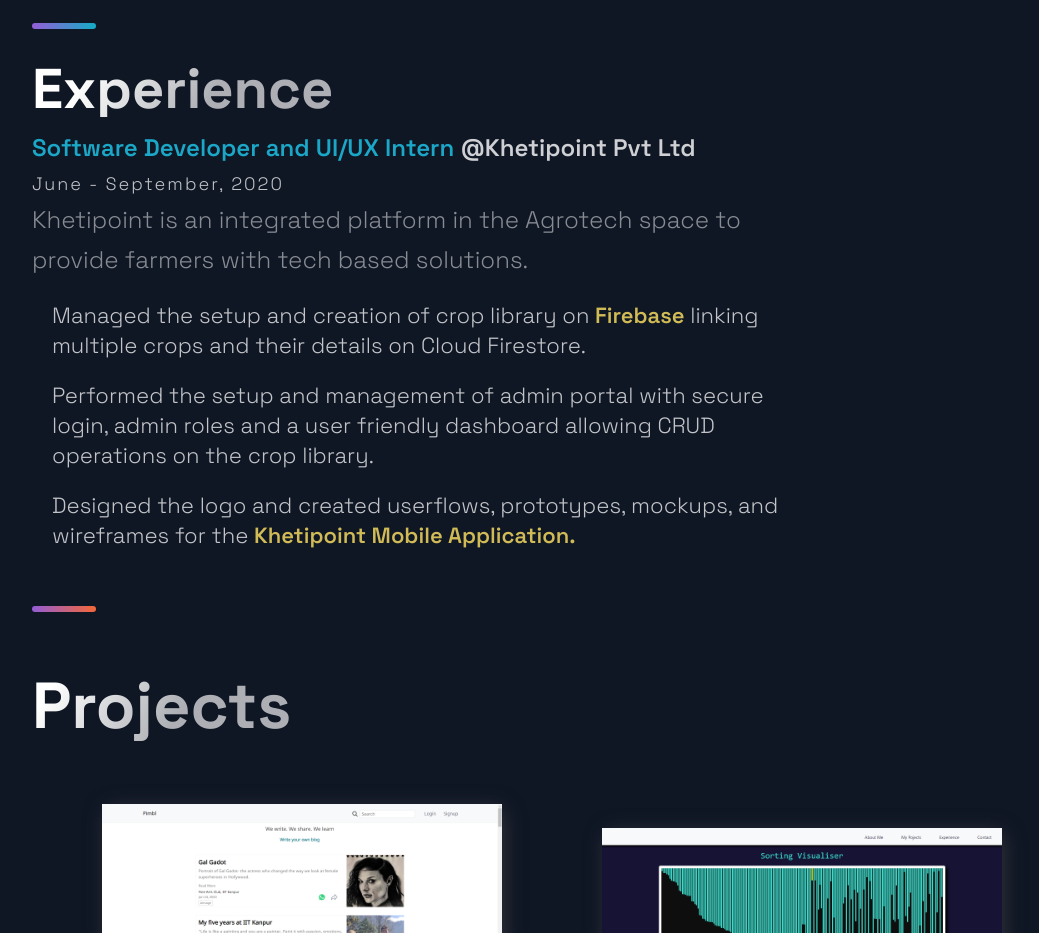
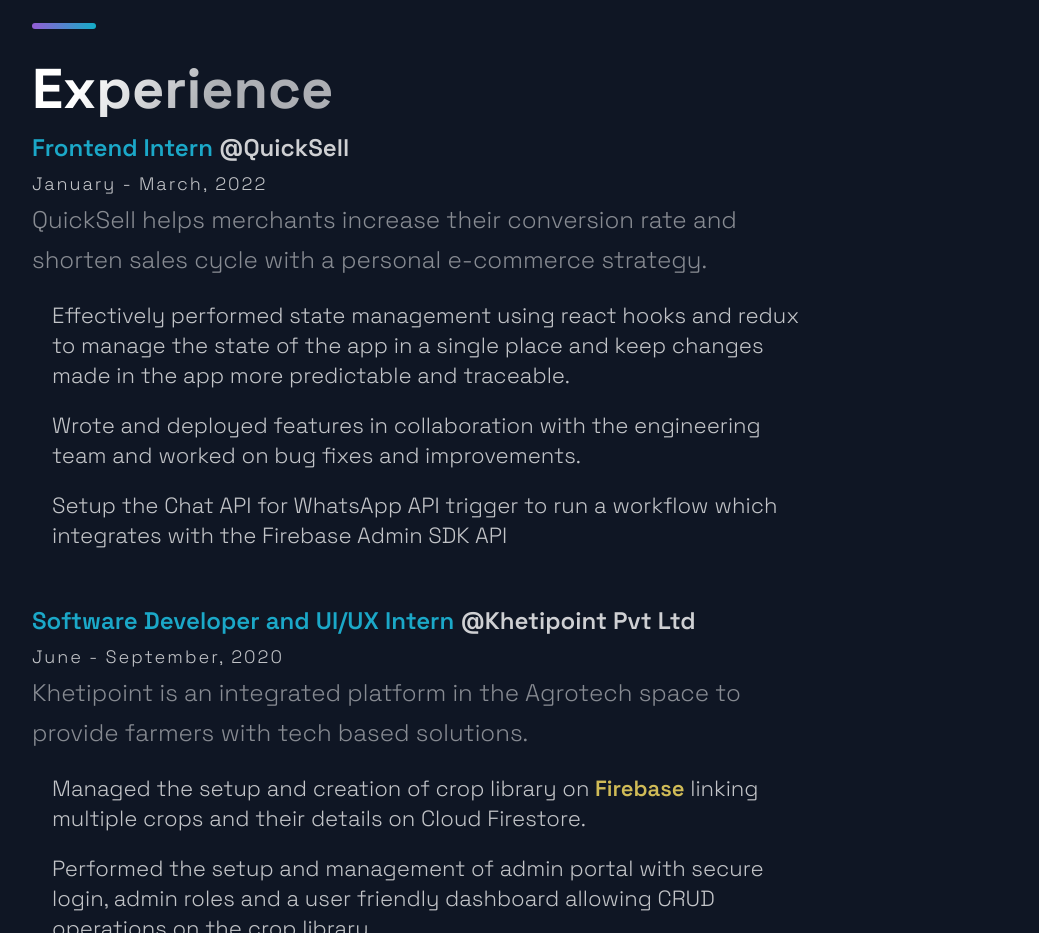
Before and after one commit to sourabhsuman-iitk/portfolio, a Next.js app: page / in a window 1280 px wide. Shown: the part 1760-2693 px from the top of the page, without its empty margins (88-1127 px from the left). Built offline with nearby package versions, Linux system fonts and the light colour scheme.

Commit message:
Added Experience

```diff
--- a/src/components/Experience/Experience.js
+++ b/src/components/Experience/Experience.js
@@ -7,6 +7,34 @@
   <Section id="tech">
 
     <SectionTitle>Experience</SectionTitle>
+    <SectionText>
+        <SectionSubHead>
+            Frontend Intern <SectionSubHeadLink href="https://quicksell.co/" target="_blank">@QuickSell</SectionSubHeadLink>
+        </SectionSubHead>
+        <SectionSubText4>January - March,  2022</SectionSubText4>
+        QuickSell helps merchants increase their conversion rate and shorten sales cycle with a personal e-commerce strategy.
+    <List>
+        <ListItem>
+        <ListParagraph>
+            Effectively performed state management using react hooks and redux to manage the state of the app in a single place and keep
+            changes made in the app more predictable and traceable.
+        </ListParagraph>
+        </ListItem>
+
+        <ListItem>
+        <ListParagraph>
+        Wrote and deployed features in collaboration with the engineering team and worked on bug fixes and improvements.
+
+        </ListParagraph>
+        </ListItem>
+
+        <ListItem>
+        <ListParagraph>
+            Setup the Chat API for WhatsApp API trigger to run a workflow which integrates with the Firebase Admin SDK API
+        </ListParagraph>
+        </ListItem>
+    </List>
+    </SectionText>
     <SectionText>
         <SectionSubHead>
             Software Developer and UI/UX Intern <SectionSubHeadLink href="https://www.khetipoint.in/" target="_blank">@Khetipoint Pvt Ltd</SectionSubHeadLink>
```
